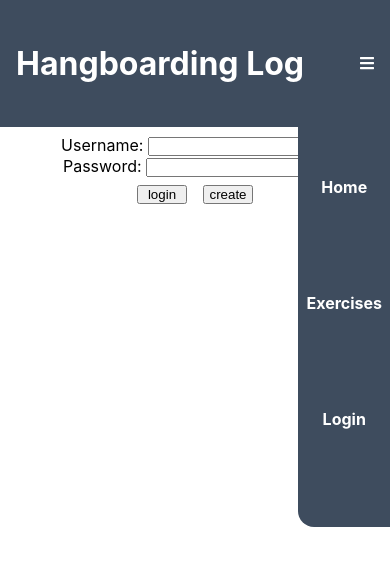
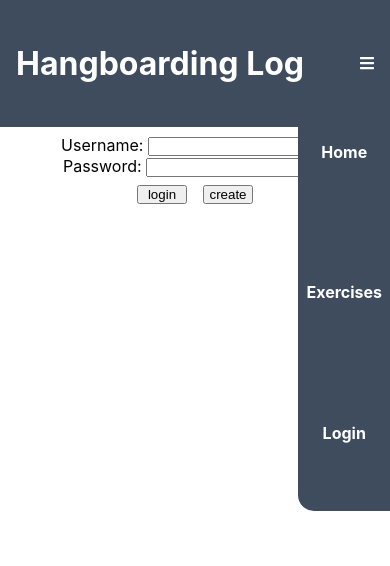
Before and after one commit to joegiardina/hangboard-app, a React app: page /login in a window 390 px wide. Both pictures are taken after a click on the icon 367 px from the left and 63 px from the top of the page. Shown: the top 566 px of the page. Built offline with nearby package versions, Linux system fonts and the light colour scheme.

Commit message:
fixes for mobile

```diff
--- a/src/App.css
+++ b/src/App.css
@@ -68,7 +68,6 @@
 
 .menuOptions {
   padding: 0.5rem;
-  padding-top: 4.5rem;
   margin-bottom: 1rem;
   display: flex;
   text-decoration: none;
--- a/src/components/Navigation.js
+++ b/src/components/Navigation.js
@@ -27,9 +27,13 @@ const Navigation = ({style}) => {
             position: 'absolute',
             right: 0,
             height: '50vh',
+            minWidth: '15vw',
             backgroundColor: '#3e4c5e',
             borderBottomLeftRadius: '1rem',
-            marginTop: '2rem',
+            marginTop: '1rem',
+            display: 'flex',
+            flexDirection: 'column',
+            justifyContent: 'space-around',
           }}
         >
           <a className="menuOptions" href="/">
```
